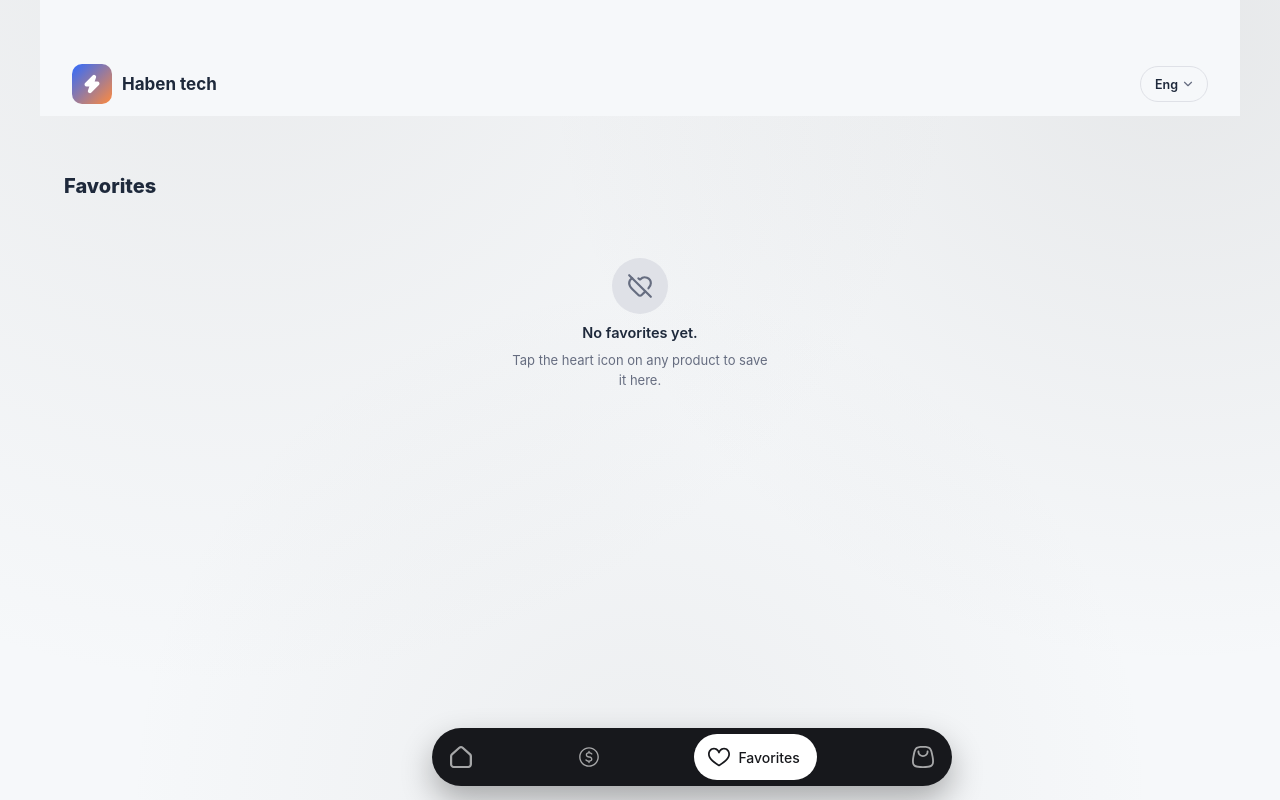
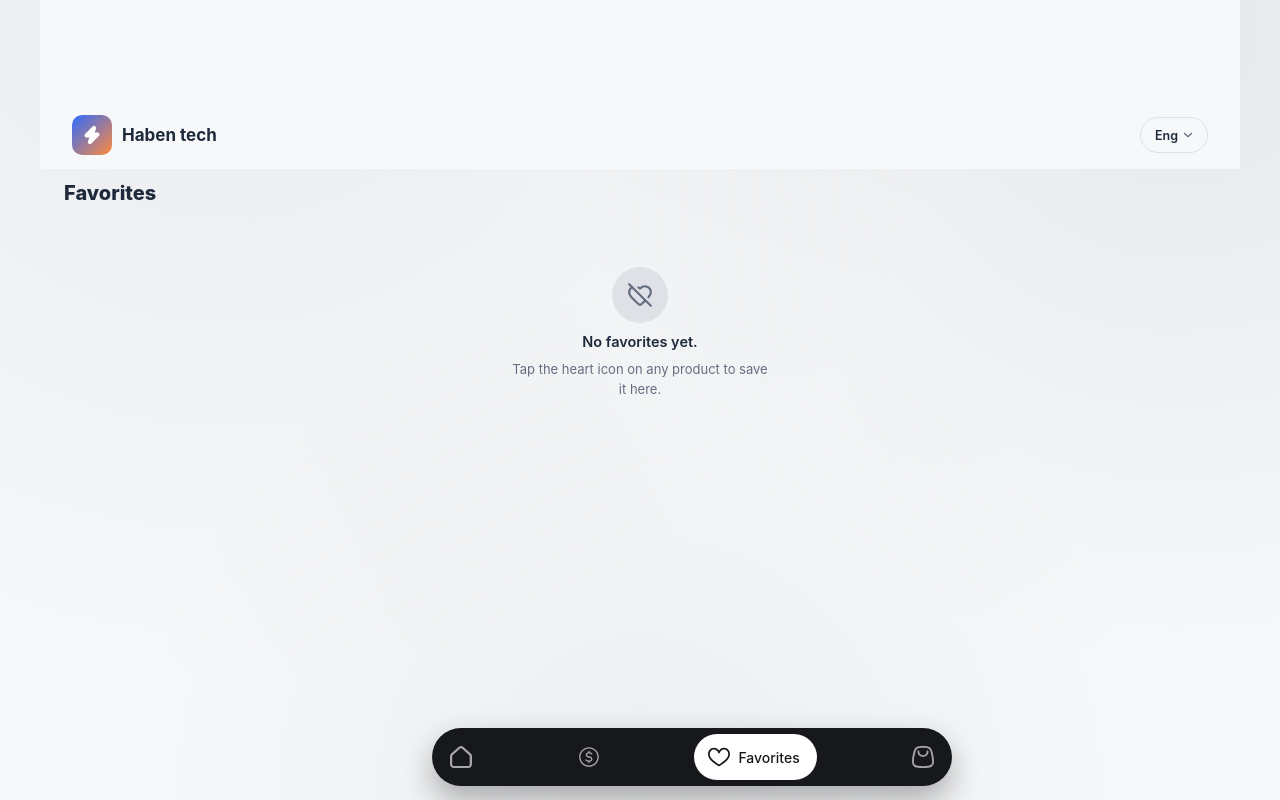
Before and after one commit to brexfolio/habentech, a Next.js app: page /favorites in a window 1280 px wide. Built offline with nearby package versions, Linux system fonts and the light colour scheme.

Commit message:
fix(ui): containerize category filter horizontal scrolling and increase top header padding for browser overlays

```diff
--- a/styles/admin.css
+++ b/styles/admin.css
@@ -24,7 +24,7 @@
 .admin-topnav {
   max-width: 1200px;
   margin: 0 auto;
-  padding: calc(env(safe-area-inset-top, 0px) + 56px) 24px 12px;
+  padding: calc(env(safe-area-inset-top, 0px) + 105px) 24px 14px;
   display: flex;
   align-items: center;
   justify-content: space-between;
@@ -114,7 +114,7 @@
 
 /* ---------- Dashboard layout ---------- */
 .admin-dashboard {
-  padding: calc(env(safe-area-inset-top, 0px) + 54px) 24px 24px;
+  padding: calc(env(safe-area-inset-top, 0px) + 105px) 24px 24px;
   display: flex;
   flex-direction: column;
   gap: 28px;
@@ -567,7 +567,7 @@
 }
 
 .admin-page-header {
-  padding: calc(env(safe-area-inset-top, 0px) + 54px) 24px 12px;
+  padding: calc(env(safe-area-inset-top, 0px) + 105px) 24px 14px;
   display: flex;
   align-items: center;
   justify-content: space-between;
@@ -576,6 +576,11 @@
   margin: 0 auto;
   width: 100%;
   box-sizing: border-box;
+}
+
+.admin-topnav + .admin-page-header,
+.admin-topnav ~ .admin-page-header {
+  padding-top: 12px !important;
 }
 
 .admin-page-header__title {
--- a/styles/globals.css
+++ b/styles/globals.css
@@ -11,6 +11,10 @@ html,
 body {
   padding: 0;
   margin: 0;
+  overflow-x: hidden !important;
+  width: 100%;
+  max-width: 100vw;
+  box-sizing: border-box;
 }
 
 body {
@@ -19,6 +23,9 @@ body {
   font-family: var(--font-sans);
   -webkit-font-smoothing: antialiased;
   overscroll-behavior-y: none;
+  overscroll-behavior-x: none;
+  overflow-x: hidden !important;
+  touch-action: manipulation;
 }
 
 a {
--- a/styles/responsive.css
+++ b/styles/responsive.css
@@ -40,31 +40,31 @@
   }
 
   .store-header {
-    padding-top: calc(env(safe-area-inset-top, 0px) + 58px);
+    padding-top: calc(env(safe-area-inset-top, 0px) + 105px);
     padding-left: 24px;
     padding-right: 24px;
   }
 
   .page-header {
-    padding-top: calc(env(safe-area-inset-top, 0px) + 58px);
+    padding-top: calc(env(safe-area-inset-top, 0px) + 105px);
     padding-left: 24px;
     padding-right: 24px;
   }
 
   .product-detail__topbar {
-    padding-top: calc(env(safe-area-inset-top, 0px) + 58px);
+    padding-top: calc(env(safe-area-inset-top, 0px) + 105px);
     padding-left: 24px;
     padding-right: 24px;
   }
 
   .admin-topnav {
-    padding-top: calc(env(safe-area-inset-top, 0px) + 60px);
+    padding-top: calc(env(safe-area-inset-top, 0px) + 105px);
     padding-left: 28px;
     padding-right: 28px;
   }
 
   .admin-dashboard {
-    padding-top: calc(env(safe-area-inset-top, 0px) + 58px);
+    padding-top: calc(env(safe-area-inset-top, 0px) + 105px);
   }
 
   .bottom-nav {
@@ -104,11 +104,11 @@
   }
 
   .store-header {
-    padding-top: calc(env(safe-area-inset-top, 0px) + 60px);
+    padding-top: calc(env(safe-area-inset-top, 0px) + 110px);
   }
 
   .admin-topnav {
-    padding-top: calc(env(safe-area-inset-top, 0px) + 62px);
+    padding-top: calc(env(safe-area-inset-top, 0px) + 110px);
   }
 
   .product-grid {
@@ -236,19 +236,19 @@
   }
 
   .store-header {
-    padding-top: calc(env(safe-area-inset-top, 0px) + 64px);
+    padding-top: calc(env(safe-area-inset-top, 0px) + 115px);
     padding-left: 32px;
     padding-right: 32px;
   }
 
   .admin-topnav {
-    padding-top: calc(env(safe-area-inset-top, 0px) + 64px);
+    padding-top: calc(env(safe-area-inset-top, 0px) + 115px);
     padding-left: 32px;
     padding-right: 32px;
   }
 
   .admin-dashboard {
-    padding-top: calc(env(safe-area-inset-top, 0px) + 64px);
+    padding-top: calc(env(safe-area-inset-top, 0px) + 115px);
   }
 
   .product-grid {
--- a/styles/store.css
+++ b/styles/store.css
@@ -12,6 +12,9 @@
     radial-gradient(circle at 50% 100%, rgba(153, 153, 153, 0.1), transparent 50%),
     var(--store-bg);
   padding-bottom: 100px;
+  overflow-x: hidden !important;
+  width: 100%;
+  box-sizing: border-box;
 }
 
 .store-shell--no-nav {
@@ -31,7 +34,7 @@
   top: 0;
   z-index: 20;
   background: var(--store-bg);
-  padding: calc(env(safe-area-inset-top, 0px) + 54px) 20px 12px;
+  padding: calc(env(safe-area-inset-top, 0px) + 105px) 20px 14px;
   display: flex;
   align-items: center;
   justify-content: space-between;
@@ -173,12 +176,19 @@
 /* ---------- Category filter ---------- */
 .category-filter {
   display: flex;
+  flex-wrap: nowrap !important;
   gap: 8px;
-  overflow-x: auto;
+  overflow-x: auto !important;
+  overflow-y: hidden !important;
+  -webkit-overflow-scrolling: touch;
+  touch-action: pan-x !important;
+  overscroll-behavior-x: contain !important;
   padding: 2px 16px 16px;
   margin-left: auto;
   margin-right: auto;
   max-width: 1200px;
+  width: 100%;
+  box-sizing: border-box;
   scrollbar-width: none;
 }
 
@@ -187,7 +197,7 @@
 }
 
 .category-filter__item {
-  flex-shrink: 0;
+  flex-shrink: 0 !important;
   padding: 9px 16px;
   border-radius: 999px;
   font-size: 13.5px;
@@ -195,7 +205,7 @@
   background: var(--store-surface);
   border: 1px solid var(--store-border);
   color: var(--store-text-muted);
-  white-space: nowrap;
+  white-space: nowrap !important;
 }
 
 .category-filter__item--active {
@@ -574,8 +584,8 @@
   display: flex;
   align-items: center;
   justify-content: space-between;
-  padding: calc(env(safe-area-inset-top, 0px) + 56px) 20px 14px;
-  background: linear-gradient(to bottom, rgba(0, 0, 0, 0.65) 0%, rgba(0, 0, 0, 0) 100%);
+  padding: calc(env(safe-area-inset-top, 0px) + 105px) 20px 16px;
+  background: linear-gradient(to bottom, rgba(0, 0, 0, 0.75) 0%, rgba(0, 0, 0, 0) 100%);
 }
 
 .product-detail__topbar--solid {
@@ -927,10 +937,15 @@
 
 /* ---------- Favorites / Orders pages ---------- */
 .page-header {
-  padding: calc(env(safe-area-inset-top, 0px) + 54px) 20px 12px;
+  padding: calc(env(safe-area-inset-top, 0px) + 105px) 20px 14px;
   max-width: 1200px;
   margin-left: auto;
   margin-right: auto;
+}
+
+.store-header + .page-header,
+.store-header ~ .page-header {
+  padding-top: 12px !important;
 }
 
 .page-header__title {
```
